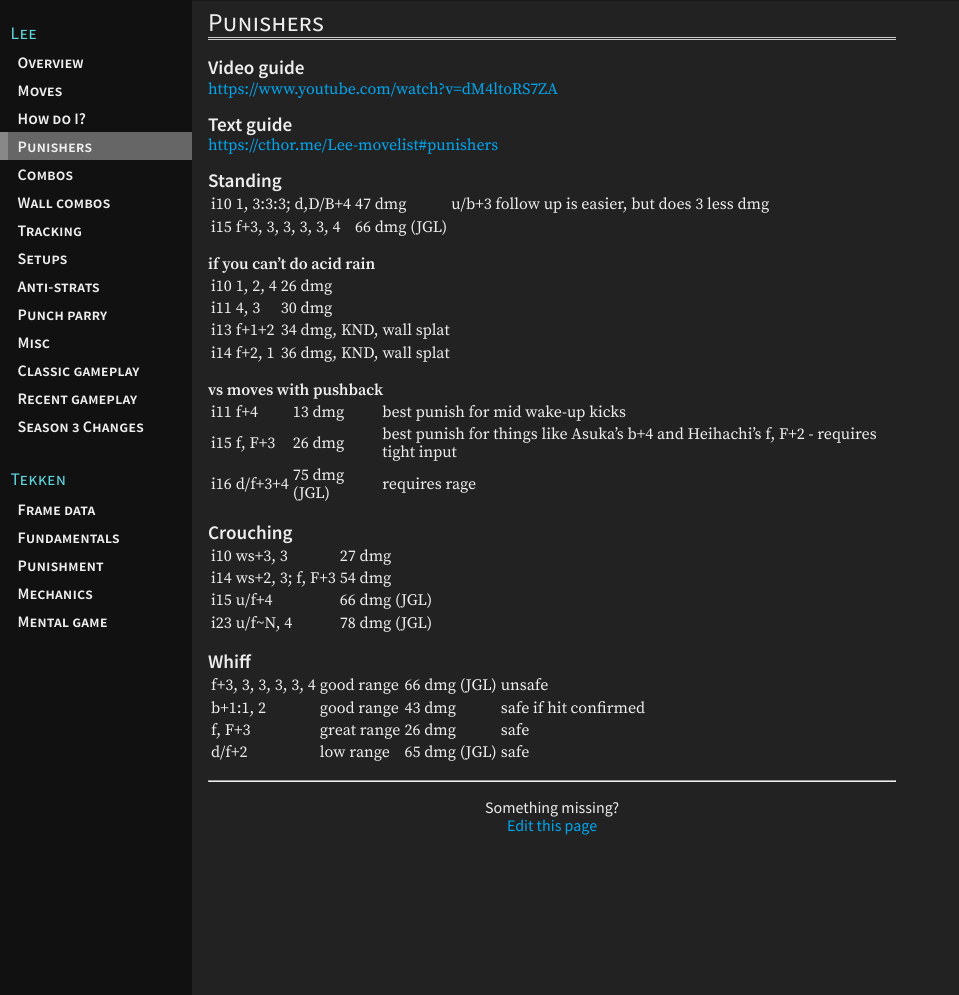
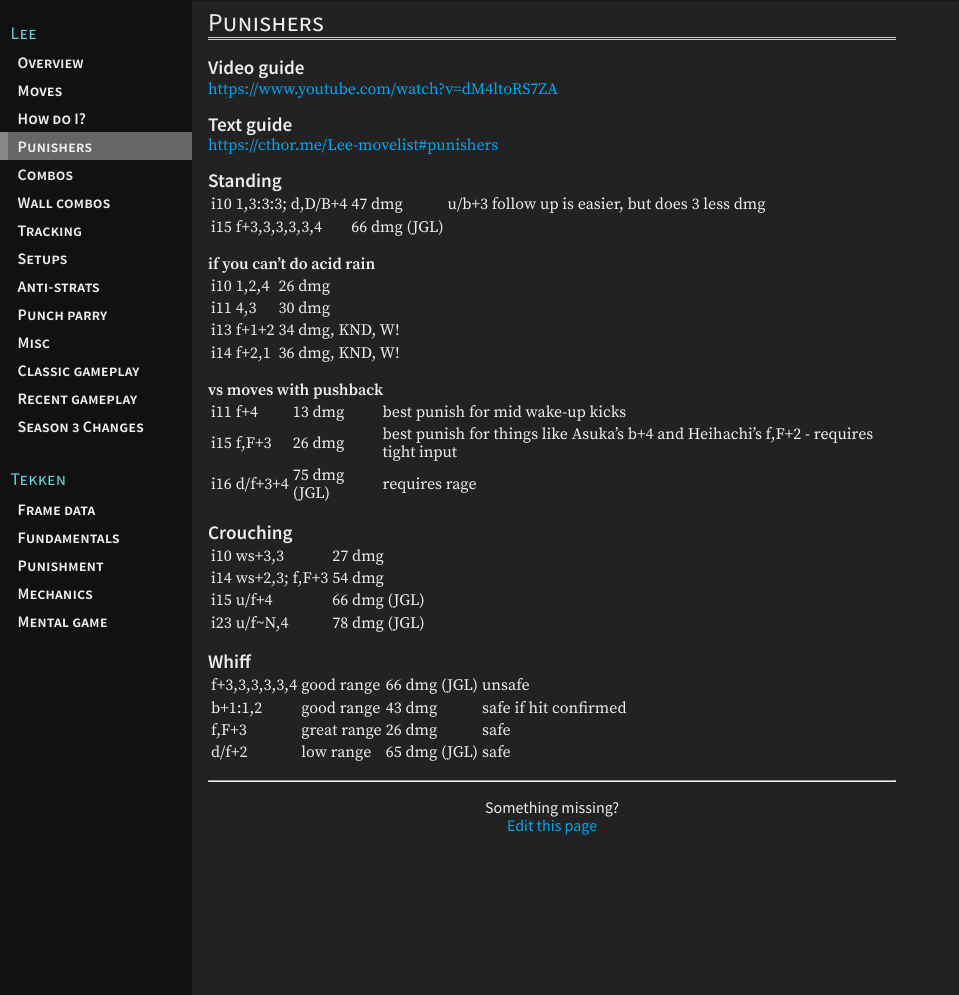
Before and after one commit to t7leeschool/t7leeschool.github.io, a Jekyll site: the page built from _pages/punishers.md, in a window 1280 px wide and 995 px high. Shown: the whole window, without its empty margins (0-959 px from the left). Built offline with Jekyll 4.4.1, drawn with Linux system fonts in a browser that asks for light colours.

Commit message:
remove spaces after commas in punishers

```diff
--- a/_pages/punishers.md
+++ b/_pages/punishers.md
@@ -10,32 +10,32 @@ title: Punishers
 
 ## Standing
 
-i10 | 1, 3:3:3; d,D/B+4 | 47 dmg | u/b+3 follow up is easier, but does 3 less dmg
-i15 | f+3, 3, 3, 3, 3, 4 | 66 dmg (JGL)
+i10 | 1,3:3:3; d,D/B+4 | 47 dmg | u/b+3 follow up is easier, but does 3 less dmg
+i15 | f+3,3,3,3,3,4 | 66 dmg (JGL)
 
 ### if you can't do acid rain
 
-i10 | 1, 2, 4 | 26 dmg
-i11 | 4, 3 | 30 dmg
-i13 | f+1+2 | 34 dmg, KND, wall splat
-i14 | f+2, 1 | 36 dmg, KND, wall splat
+i10 | 1,2,4 | 26 dmg
+i11 | 4,3 | 30 dmg
+i13 | f+1+2 | 34 dmg, KND, W!
+i14 | f+2,1 | 36 dmg, KND, W!
 
 ### vs moves with pushback
 
 i11 | f+4 | 13 dmg | best punish for mid wake-up kicks
-i15 | f, F+3 | 26 dmg | best punish for things like Asuka's b+4 and Heihachi's f, F+2 - requires tight input
+i15 | f,F+3 | 26 dmg | best punish for things like Asuka's b+4 and Heihachi's f,F+2 - requires tight input
 i16 | d/f+3+4 | 75 dmg (JGL) | requires rage
 
 ## Crouching
 
-i10 | ws+3, 3 | 27 dmg
-i14 | ws+2, 3; f, F+3 | 54 dmg
+i10 | ws+3,3 | 27 dmg
+i14 | ws+2,3; f,F+3 | 54 dmg
 i15 | u/f+4 | 66 dmg (JGL)
-i23 | u/f\~N, 4 | 78 dmg (JGL)
+i23 | u/f\~N,4 | 78 dmg (JGL)
 
 ## Whiff
 
-f+3, 3, 3, 3, 3, 4 | good range | 66 dmg (JGL) | unsafe
-b+1:1, 2 | good range | 43 dmg | safe if hit confirmed
-f, F+3 | great range | 26 dmg | safe
+f+3,3,3,3,3,4 | good range | 66 dmg (JGL) | unsafe
+b+1:1,2 | good range | 43 dmg | safe if hit confirmed
+f,F+3 | great range | 26 dmg | safe
 d/f+2 | low range | 65 dmg (JGL) | safe
```
